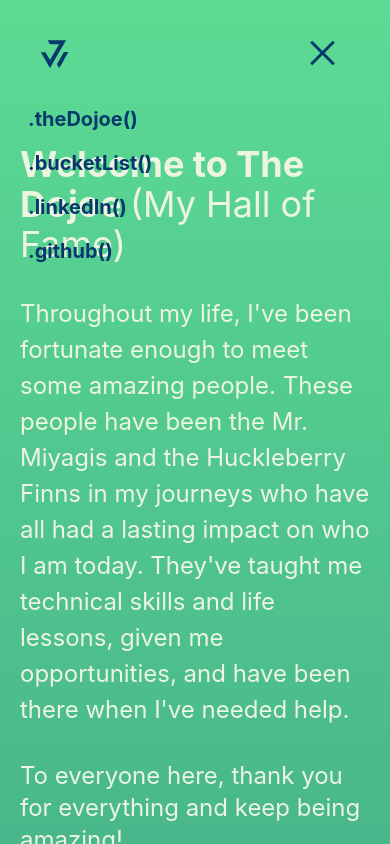
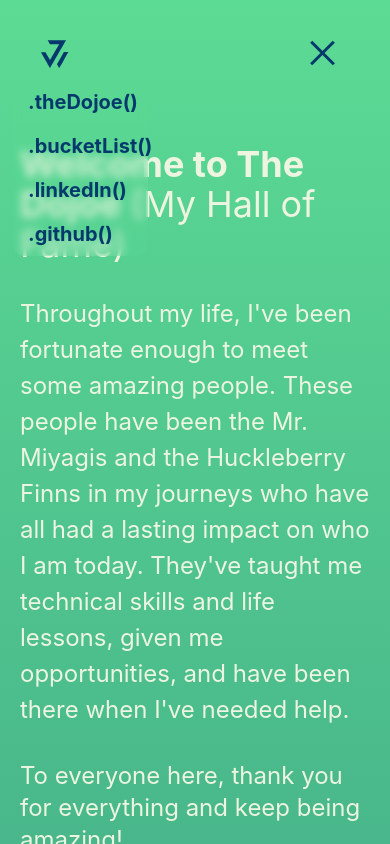
Before and after one commit to jwmke/personal-website, a Next.js app: page /dojoe in a window 390 px wide. Both pictures are taken after a click on the button 322 px from the left and 52 px from the top of the page. Shown: the top 844 px of the page. Built offline with nearby package versions, Linux system fonts and the light colour scheme.

Commit message:
improved mobile navbar and changed readme

```diff
--- a/components/Landing.tsx
+++ b/components/Landing.tsx
@@ -7,9 +7,9 @@ const Landing = () => {
     return (
         <div>
             {width&&width<700 ? <div className="absolute h-1/2">
-                <h1 className={`text-5xl text-white top-24 left-44 relative font-bold z-30 w-32`}>
+                <h1 className={`text-5xl text-white top-24 mt-12 mx-10 relative font-bold z-30`}>
                     <TypeAnimation className='tall-lines'
-                        sequence={['Weller @ MKE', 10000000, '']}
+                        sequence={[500, 'Weller@MKE', 10000000, '']}
                     />
                 </h1>
                 <div className="top-36 left-10 relative z-30 w-80 text">
@@ -24,7 +24,7 @@ const Landing = () => {
             <div className="absolute h-1/2">
                 <h1 className={`text-8xl text-white top-1/3 left-1/4 relative font-bold z-30 `}>
                     <TypeAnimation
-                        sequence={['Weller@MKE', 10000000, '']}
+                        sequence={[500, 'Weller@MKE', 10000000, '']}
                     />
                 </h1>
                 <div className="top-1/2 mt-10 left-1/4 relative z-30 ">
--- a/components/Navbar.tsx
+++ b/components/Navbar.tsx
@@ -17,7 +17,7 @@ const Navbar = () => {
   });
 
   return (
-    <div className='absolute z-20 w-full'>
+    <div className='absolute z-50 w-full'>
       <nav className='flex items-center flex-wrap p-3 mr-6'>
         <Link href='/'>
           <a className='inline-flex items-center p-5 '>
@@ -33,9 +33,9 @@ const Navbar = () => {
         <div className='z-40 inline-flex p-2 pt-1 rounded lg:hidden text-navy ml-auto outline-none'>
             <Hamburger toggled={active} toggle={setActive} color='#05396b' distance="sm"/>
         </div>
-        <div className={` w-full lg:inline-flex lg:flex-grow lg:w-auto`}>
-        <animated.div style={{ ...animatedProps }} className="lg:ml-auto">
-          <div className='lg:inline-flex lg:flex-row lg:w-auto w-full lg:items-center items-start flex flex-col lg:h-auto'>
+        <div className={` absolute lg:top-0 lg:relative top-20 w-34 lg:inline-flex lg:flex-grow lg:w-auto`}>
+        <animated.div style={{ ...animatedProps }} className="lg:ml-auto bg-teal bg-opacity-20 backdrop-blur-sm rounded-xl">
+          <div className='lg:inline-flex lg:flex-row lg:w-auto lg:items-center flex flex-col items-start lg:h-auto'>
             <Link href='/dojoe'>
               <a className='text-xl lg:inline-flex lg:w-auto w-half px-4 py-2 rounded text-navy font-bold items-center justify-center hover:text-white'>
                 .theDojoe()
--- a/styles/globals.css
+++ b/styles/globals.css
@@ -19,3 +19,7 @@ body {
 .max-w-small {
   max-width: 90%;
 }
+
+.w-34 {
+  width: 8.5rem;
+}
```
Also changed, not shown: 1 other file (tests, documents, lock files or other folders).
